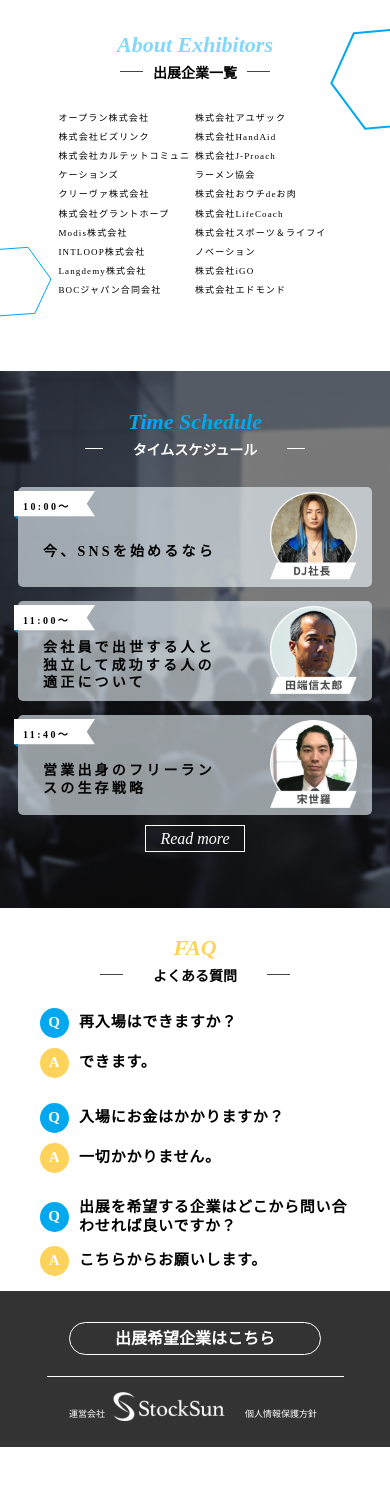
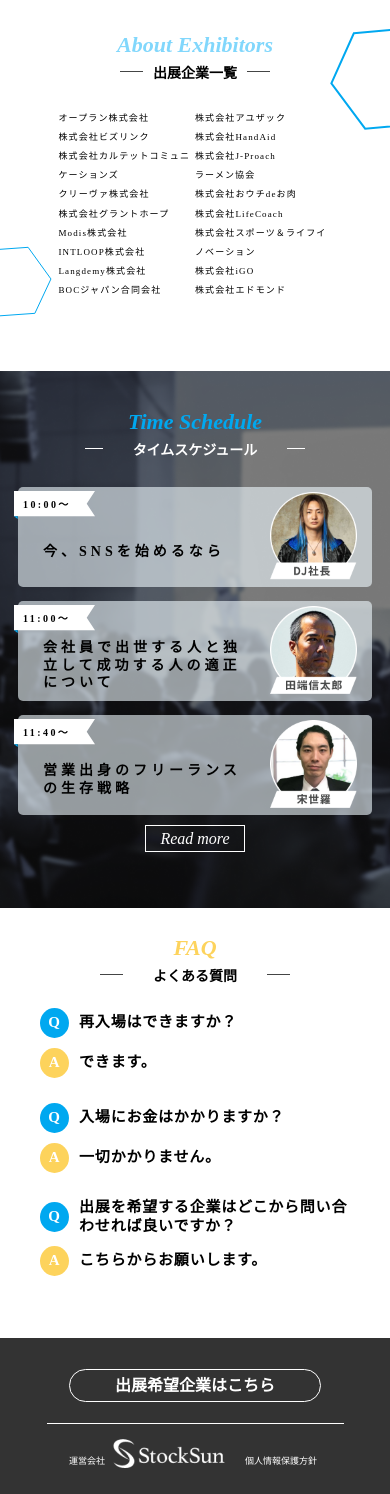
Before and after one commit to watanabe-takaichi/LP_homework6, a PHP site: page / in a window 390 px wide. Shown: the part 2551-4045 px from the top of the page. Before the commit the page ends 3998 px from the top, so only its background shows below. Run offline with PHP 8.4, Linux system fonts and the light colour scheme.

Commit message:
【8回目】コミット ・FAQに下に余白追加（SP） ・Time Schedule（PC）のMCのテキストの配置と画像のサイズ変更 ・Time Schedule（SP）の登壇者の画像の配置、サイズ変更 ・フッター（SP）のマージンを削除 ・タブレットサイズのレイアウト調整

```diff
--- a/css/style.css
+++ b/css/style.css
@@ -2049,7 +2072,7 @@
 .schedule_wrap_card_date p {
   position: absolute;
   left: 5px;
-  top: 11px;
+  top: 9px;
   font-weight: 700;
   font-size: 10px;
   letter-spacing: 0.15rem;
@@ -2077,8 +2100,8 @@
   display: flex;
   align-items: center;
   height: 60px;
-  width: 60%;
-  letter-spacing: 0.2rem;
+  width: 65%;
+  letter-spacing: 0.25rem;
   line-height: 1.1rem;
 }
 
@@ -2091,9 +2114,74 @@
   margin: 15px auto;
 }
 
+.schedule_wrap_card_contents_detail.sp1 {
+  font-size: 14px;
+  font-weight: 700;
+  margin: 0;
+  padding: 30px 0 10px;
+  display: flex;
+  align-items: center;
+  height: 60px;
+  width: 45%;
+  letter-spacing: 0.25rem;
+  line-height: 1.1rem;
+}
+
+.schedule_wrap_card_contents_detail.sp2 {
+  font-size: 14px;
+  font-weight: 700;
+  margin: 0;
+  padding: 30px 0 10px;
+  display: flex;
+  align-items: center;
+  height: 60px;
+  width: 55%;
+  letter-spacing: 0.25rem;
+  line-height: 1.1rem;
+}
+
+.schedule_wrap_card_contents_images .face_img1 {
+  width:auto;
+  height:auto;
+  max-width:50%;
+  max-height:100%;
+  padding: 10px 0;
+}
+
+.schedule_wrap_card_contents_images .face_img2 {
+  width:auto;
+  height:auto;
+  max-width: 42%;
+  max-height: 100%;
+  padding: 10px 0;
+}
+
+.schedule_wrap_card_date .last_description {
+  position: absolute;
+  left: 23px;
+  top: 10px;
+  font-weight: 700;
+  width: 5%;
+}
+
+.schedule_wrap_card_contents_images.images_last {
+  height: 100px;
+}
+
+.schedule_wrap_card_contents_images .face_img3 {
+  width:auto;
+  height:auto;
+  max-width: 100%;
+  max-height: 90%;
+  padding-top: 5px;
+  top:50%;
+  left: 50%;
+  transform: translate(-50%,-50%);
+}
+
 /* よくある質問 */
 .faq {
-  padding: 27px 0 0 0;
+  padding: 27px 0 50px;
 }
 
 .subtitle::before,
@@ -2179,7 +2267,7 @@
 .footer {
   padding: 10px 0;
   padding-bottom: 0;
-  margin: 3px 0;
+  margin: 0;
 }
 
 .footer .limit {
--- a/index.php
+++ b/index.php
@@ -257,7 +257,7 @@
                 <p>14:20〜</p>
                 <div class="schedule_wrap_card_contents">
                   <div class="schedule_wrap_card_contents_images"><img src="./img/face7.png" class="face_img1"  alt="顔写真" width="260" height="110"></div>
-                  <div class="schedule_wrap_card_contents_detail">SNSを伸ばした先に見える世界</div>
+                  <div class="schedule_wrap_card_contents_detail sp1">SNSを伸ばした先に見える世界</div>
                 </div>
               </div>
           </div>
@@ -279,7 +279,7 @@
                 <p>15:40〜</p>
                 <div class="schedule_wrap_card_contents">
                   <div class="schedule_wrap_card_contents_images"><img src="./img/face9.png" class="face_img2" alt="顔写真" width="242" height="124"></div>
-                  <div class="schedule_wrap_card_contents_detail">エンジニアとして独立し、年収3000万円を超える方法</div>
+                  <div class="schedule_wrap_card_contents_detail sp2">エンジニアとして独立し、年収3000万円を超える方法</div>
                 </div>
               </div>
           </div>
@@ -309,7 +309,7 @@
           <div class="schedule_wrap_card">
               <div class="schedule_wrap_card_date">
                 <img src="./img/TimeVector.svg" alt="時刻表示" class="schedule_img">
-                <p>MC</p>
+                <p class="last_description">MC</p>
                 <div class="schedule_wrap_card_contents">
                   <div class="schedule_wrap_card_contents_images images_last"><img src="./img/face12.png" class="face_img3" alt="顔写真" width="242" height="124"></div>
                 </div>
```
Also changed, not shown: other parts of css/style.css (+30 -7 lines).
